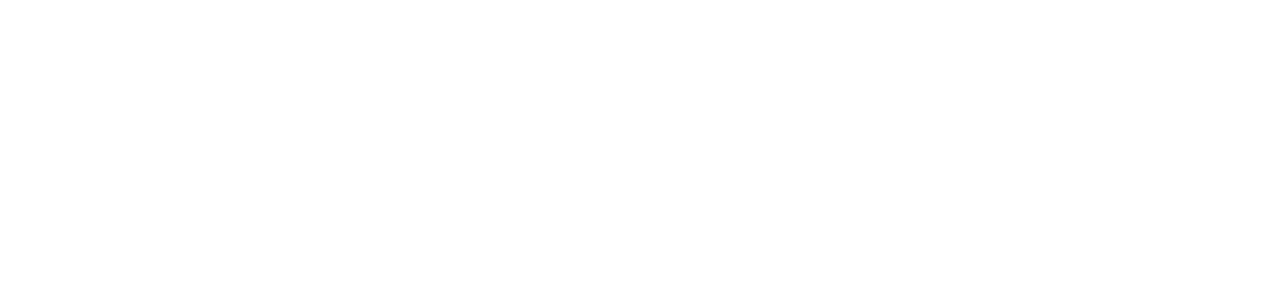
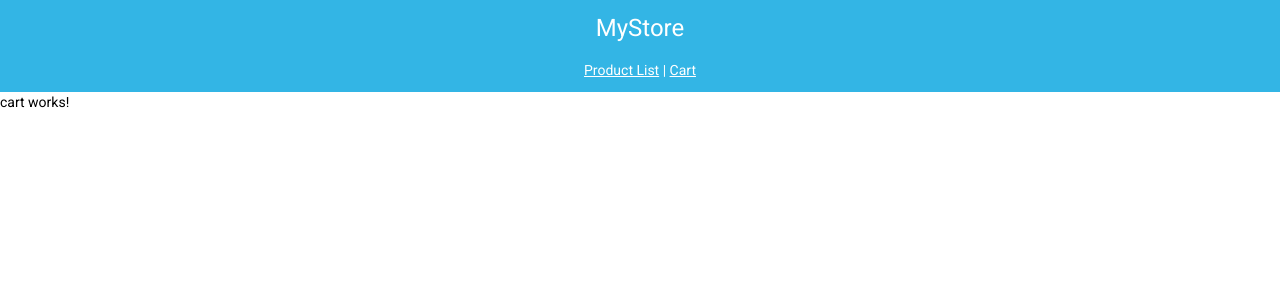
Before and after one commit to cheerworld/MyStore-Angular-App, an Angular app: page /cart in a window 1280 px wide. Shown: the top 300 px of the page. Built offline with nearby package versions, Linux system fonts and the light colour scheme.

Commit message:
add header and connect to its style, change routing"

```diff
--- a/src/app/app-routing.module.ts
+++ b/src/app/app-routing.module.ts
@@ -5,7 +5,7 @@ import { ProductItemDetailComponent } from './components/product-item-detail/pro
 import { CartComponent } from './components/cart/cart.component';
 const routes: Routes = [
   { path: '', component: ProductListComponent },
-  { path: ':productName', component: ProductItemDetailComponent },
+  { path: 'product/:productName', component: ProductItemDetailComponent },
   { path: 'cart', component: CartComponent },
 ];
 
--- a/src/app/app.component.html
+++ b/src/app/app.component.html
@@ -1 +1,6 @@
+<div class="header">
+  <h1>MyStore</h1>
+  <a routerLink="/">Product List</a> |
+  <a routerLink="/cart">Cart</a>
+</div>
 <router-outlet></router-outlet>
--- a/src/app/app.component.ts
+++ b/src/app/app.component.ts
@@ -3,7 +3,7 @@ import { Component } from '@angular/core';
 @Component({
   selector: 'app-root',
   templateUrl: './app.component.html',
-  styleUrls: ['./app.component.css']
+  styleUrls: ['./app.component.css', './layout/header/header.component.css'],
 })
 export class AppComponent {
   title = 'angular-myStore-project-starter';
--- a/src/app/components/product-item-detail/product-item-detail.component.html
+++ b/src/app/components/product-item-detail/product-item-detail.component.html
@@ -2,7 +2,7 @@
   <img src="{{ product.url }}">
   <div class="detail-item">
     <p>{{ product.name }}</p>
-    <p>{{ product.price }}</p>
+    <p>${{ product.price }}</p>
     <p>{{ product.description }}</p>
     <select class="select-input" [(ngModel)]="selectedOption">
       <option *ngFor="let option of options">{{option}}</option>
@@ -12,7 +12,7 @@
       <mat-icon><span class="material-icons-outlined">
           west
         </span></mat-icon>
-      <p>Back to Product List</p>
+      <div>Back to Product List</div>
     </div>
   </div>
 </div>
--- a/src/app/components/product-item/product-item.component.ts
+++ b/src/app/components/product-item/product-item.component.ts
@@ -16,7 +16,7 @@ export class ProductItemComponent implements OnInit {
   public options = [1, 2, 3, 4, 5, 6, 7, 8, 9, 10];
 
   public onClickChange = () => {
-    this.router.navigateByUrl(`/${this.product.name}`);
+    this.router.navigateByUrl(`/product/${this.product.name}`);
   };
 
   public addToCart(product: Product) {
```
